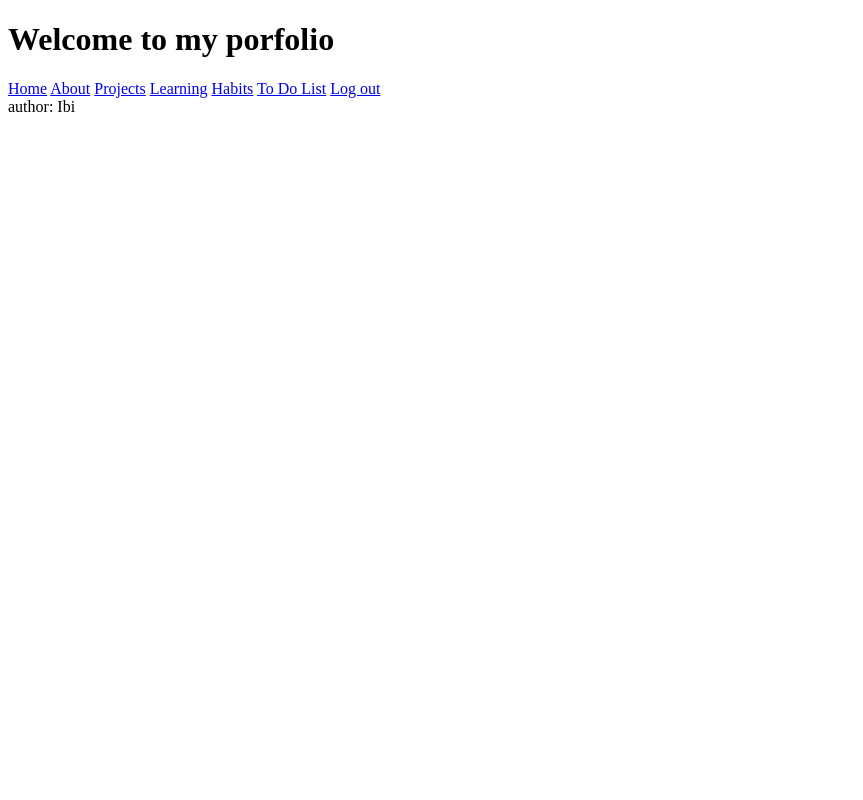
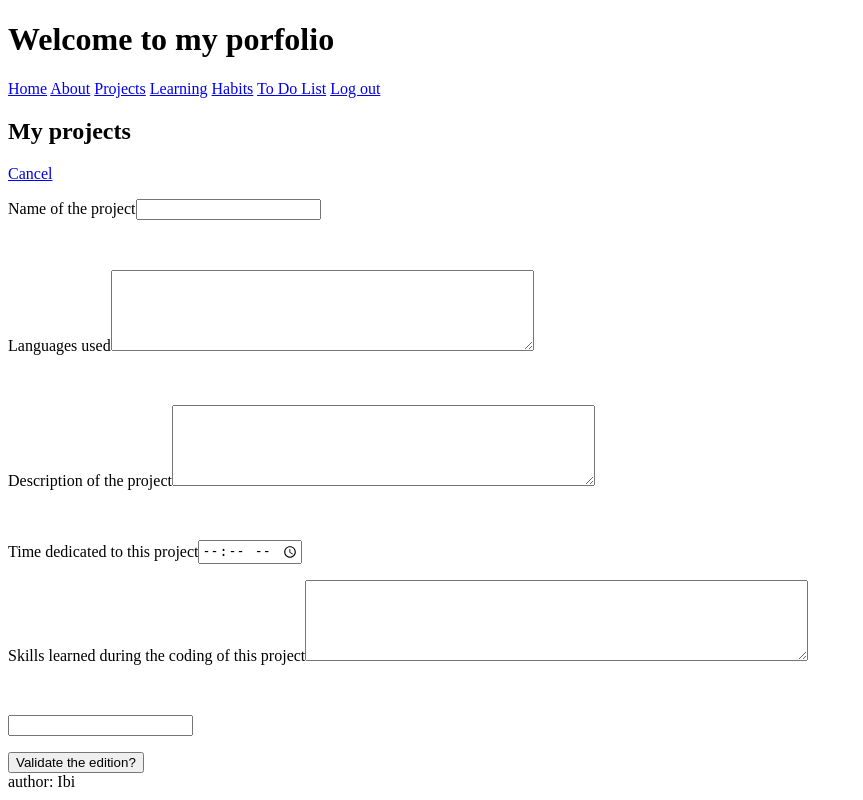
Before and after one commit to elrooibi-debug/portfolio, a Flask app: page /projects?action=edit in a window 1280 px wide. Shown: the whole page, without its empty margins (0-863 px from the left). Run offline with Flask 3, Linux system fonts and the light colour scheme; a user stored in the database is signed in; data that the repository does not hold is empty; some libraries are stand-ins or nearby versions.

Commit message:
projects part started, still need to find the bug

```diff
--- a/app.py
+++ b/app.py
@@ -97,12 +97,56 @@ def learning():
     return render_template('learning.html', title="Learning")
 
 
-@app.route('/projects')
+@app.route('/projects', methods = ['GET', 'POST'])
 def projects():
     if 'loggedin' not in session:
         return redirect(url_for('login'))
-    return render_template('projects.html', title="Projects")
 
+    show_form = (request.args.get('action') == 'edit')
+
+    if request.method == 'POST':
+        name_project = request.form['name_project']
+        language_info = request.form['language_info']
+        new_description = request.form['description']
+        time = request.form['time']
+        new_skills = request.form['skills']
+        lien = request.form['lien']
+
+        cursor = mysql.connection.cursor()
+        cursor.execute("UPDATE project SET name_project =%s, language_info =%s, new_description =%s, time =%s, skills= %s, lien =%s WHERE id_project = 1" , (name_project, language_info,new_description,time, new_skills, lien))
+        mysql.connection.commit()
+        cursor.close
+
+        return redirect(url_for('projects'))
+
+    cursor = mysql.connection.cursor()
+
+    cursor.execute("SELECT * FROM `project`")
+    project = cursor.fetchall()
+    cursor.close()
+
+    if project:
+        name = project['name_project']
+        languages_used = project['language_info']
+        description_project = project['description']
+        time_spent = project['time']
+        skills_learned = project['skills']
+        project_link = project['lien']
+    else:
+        name = languages_used = description_project = time_spent = skills_learned = project_link = ""
+
+
+    return render_template(
+        'projects.html',
+        title="Projects",
+        show_form=show_form,
+        name=name,
+        languages_used=languages_used,
+        description_project=description_project,
+        time_spent=time_spent,
+        skills_learned=skills_learned,
+        project_link=project_link
+    )
 
 @app.route('/habits', methods=['GET', 'POST'])
 def habits():
--- a/templates/projects.html
+++ b/templates/projects.html
@@ -1,5 +1,31 @@
 {%extends "base.html" %}
 
     {%block projects%}
+    <H2>My projects</H2>
+
+
+    {%if not show_form%}
+        <a href="{{ url_for('projects', action = 'edit')}}" method = "POST">Edit</a>
+    {% else %}
+        <a href="{{ url_for('projects')}}">Cancel</a>
+    {% endif %}
+
+
+    {% if show_form %}
+    <form action= "{{ url_for('projects')}}" method="POST">
+        <p>Name of the project<input type="text" name="name_project" value=" {{ name }}"></p>
+        <br>
+        <p>Languages used<textarea name="Langages used" rows="5" cols="50" required>{{ languages_used }}</textarea></p>
+        <br>
+        <p>Description of the project<textarea name="description" rows="5" cols="50" required>{{ description_project }}</textarea></p>
+        <br>
+        <p>Time dedicated to this project<input type="time" value="{{ time }}"></p>
+        <p>Skills learned during the coding of this project<textarea name="skills" rows="5" cols="60" required>{{ skills_learned }}</textarea></p>
+        <br>
+        <p><input type="text" name="lien" value="{{ lien }}"></p>
+        <input type="submit" value="Validate the edition?">
+    </form>
+    {% endif %}
+
 
     {%endblock%}
```
Also changed, not shown: templates/learning.html (line endings or trailing spaces).
